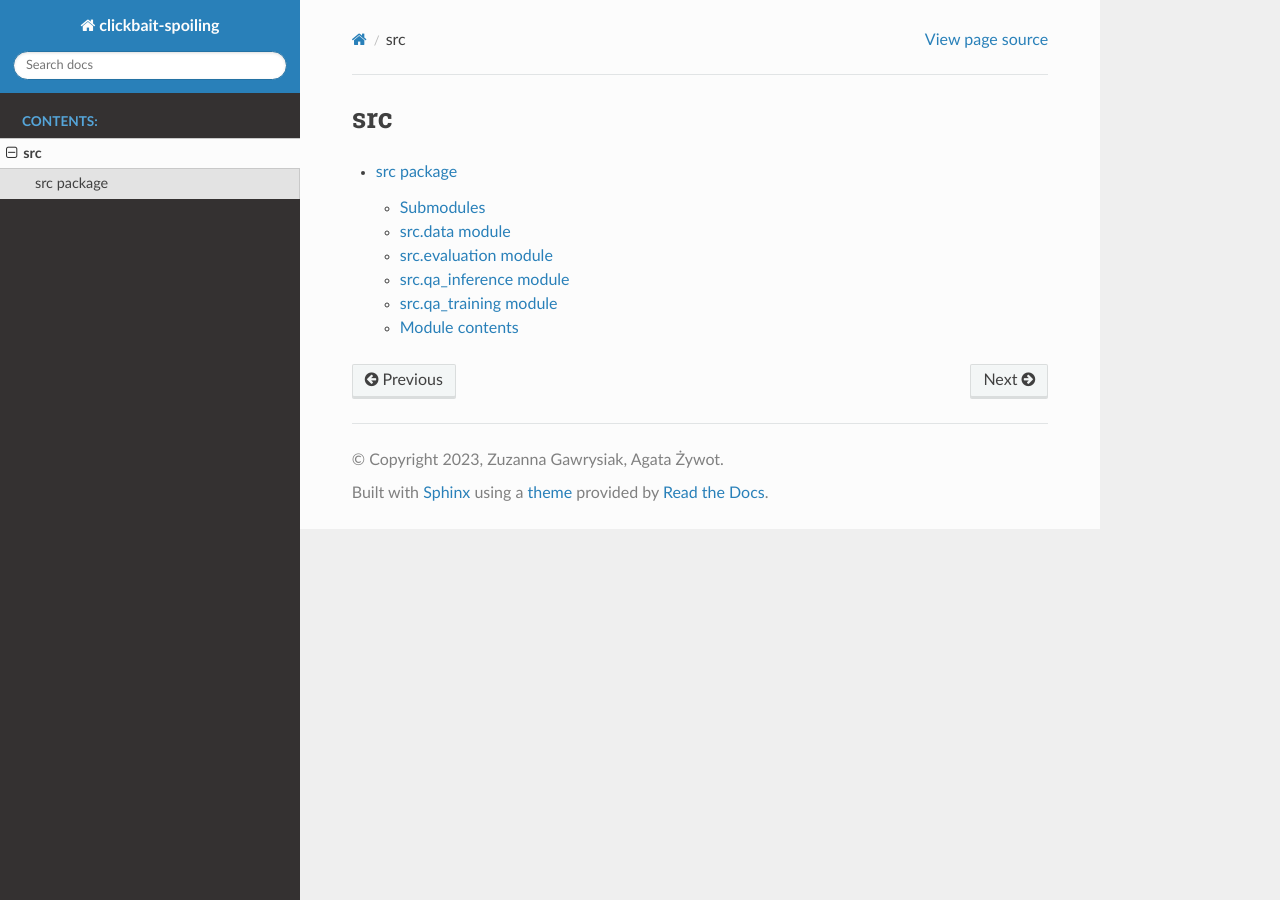
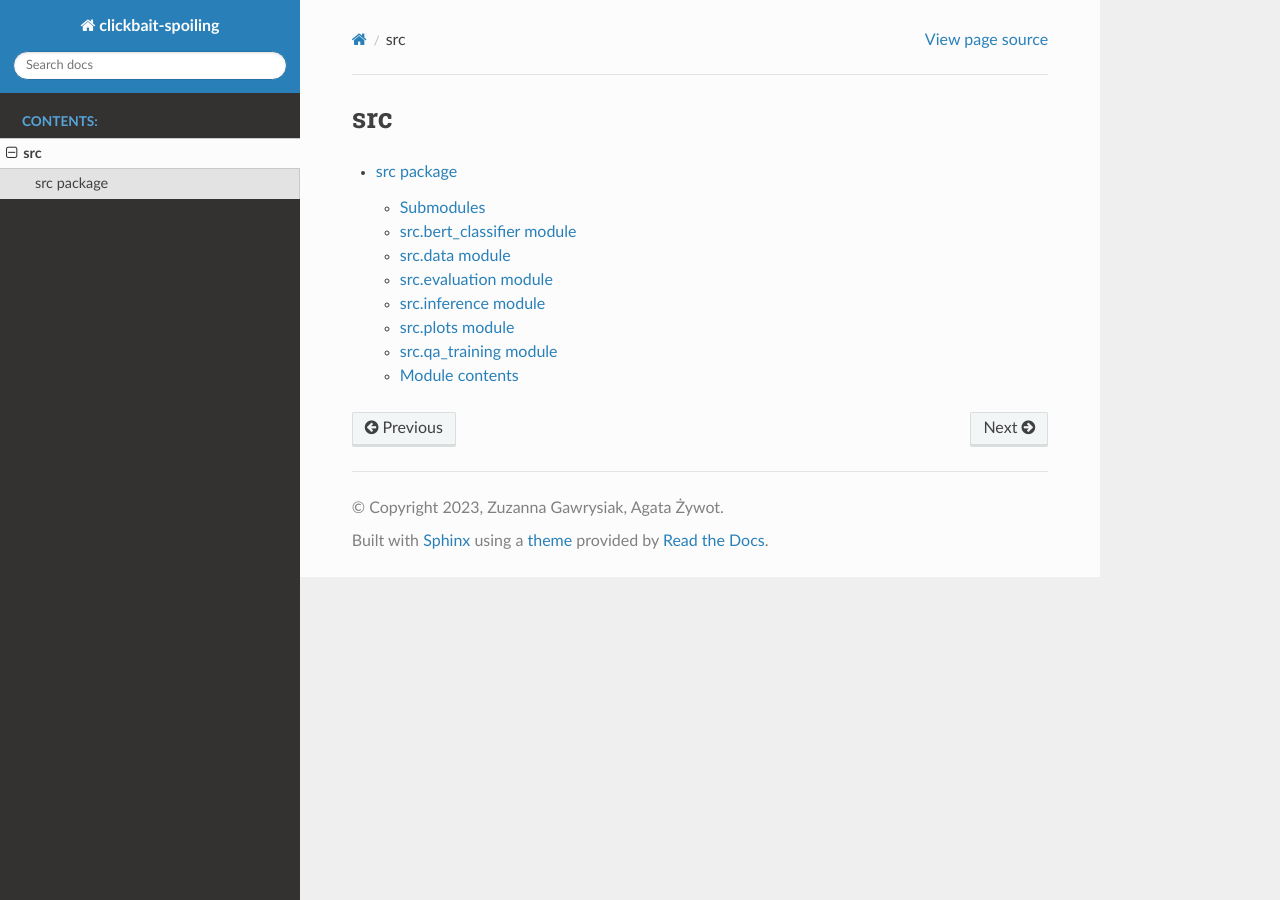
Before and after one commit to zuzg/clickbait-spoiling, a Sphinx documentation site: the page built from docs/modules.rst, in a window 1280 px wide. Built offline with Sphinx 7.4.7 and the Read the Docs theme 2.0.0, drawn with Linux system fonts in a browser that asks for light colours.

Commit message:
Update docs

```diff
--- a/docs/src.rst
+++ b/docs/src.rst
@@ -3,6 +3,14 @@ src package
 
 Submodules
 ----------
+
+src.bert\_classifier module
+---------------------------
+
+.. automodule:: src.bert_classifier
+   :members:
+   :undoc-members:
+   :show-inheritance:
 
 src.data module
 ---------------
@@ -20,10 +28,18 @@ src.evaluation module
    :undoc-members:
    :show-inheritance:
 
-src.qa\_inference module
-------------------------
+src.inference module
+--------------------
 
-.. automodule:: src.qa_inference
+.. automodule:: src.inference
+   :members:
+   :undoc-members:
+   :show-inheritance:
+
+src.plots module
+----------------
+
+.. automodule:: src.plots
    :members:
    :undoc-members:
    :show-inheritance:
```
